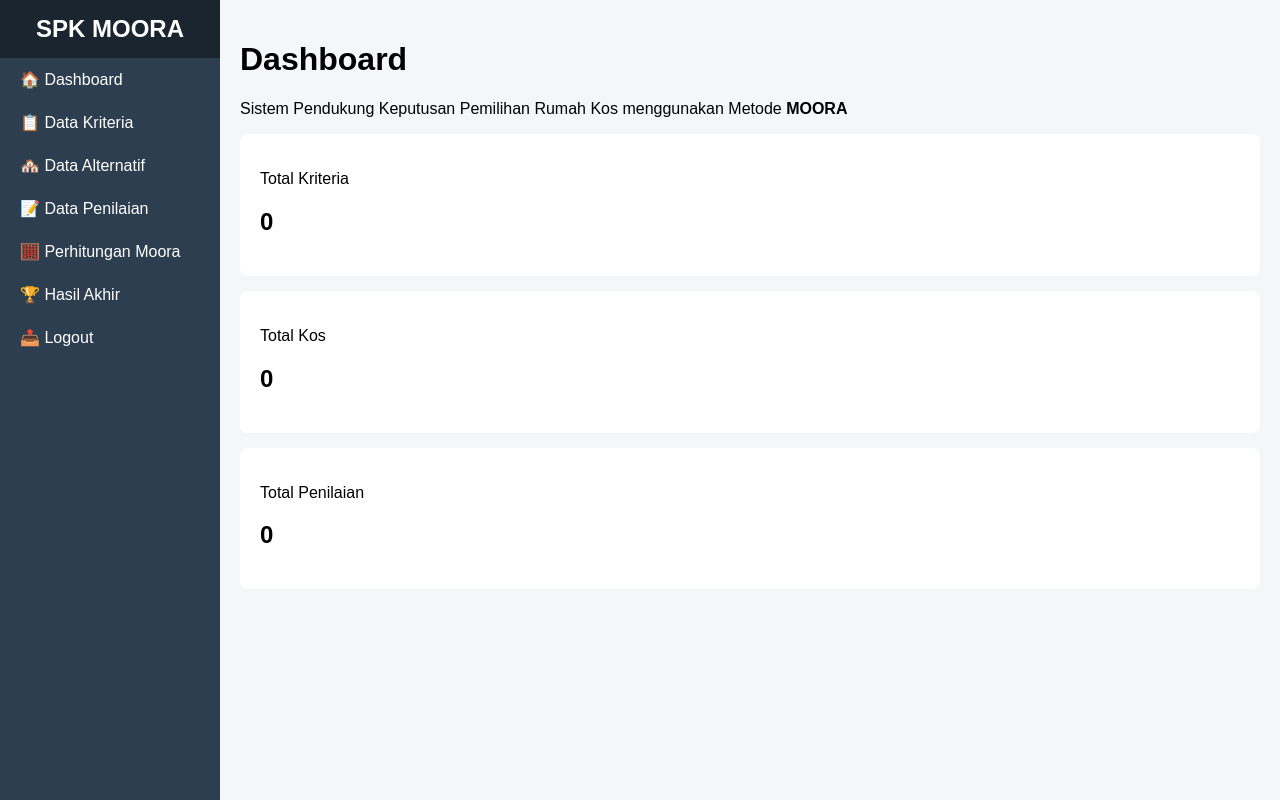
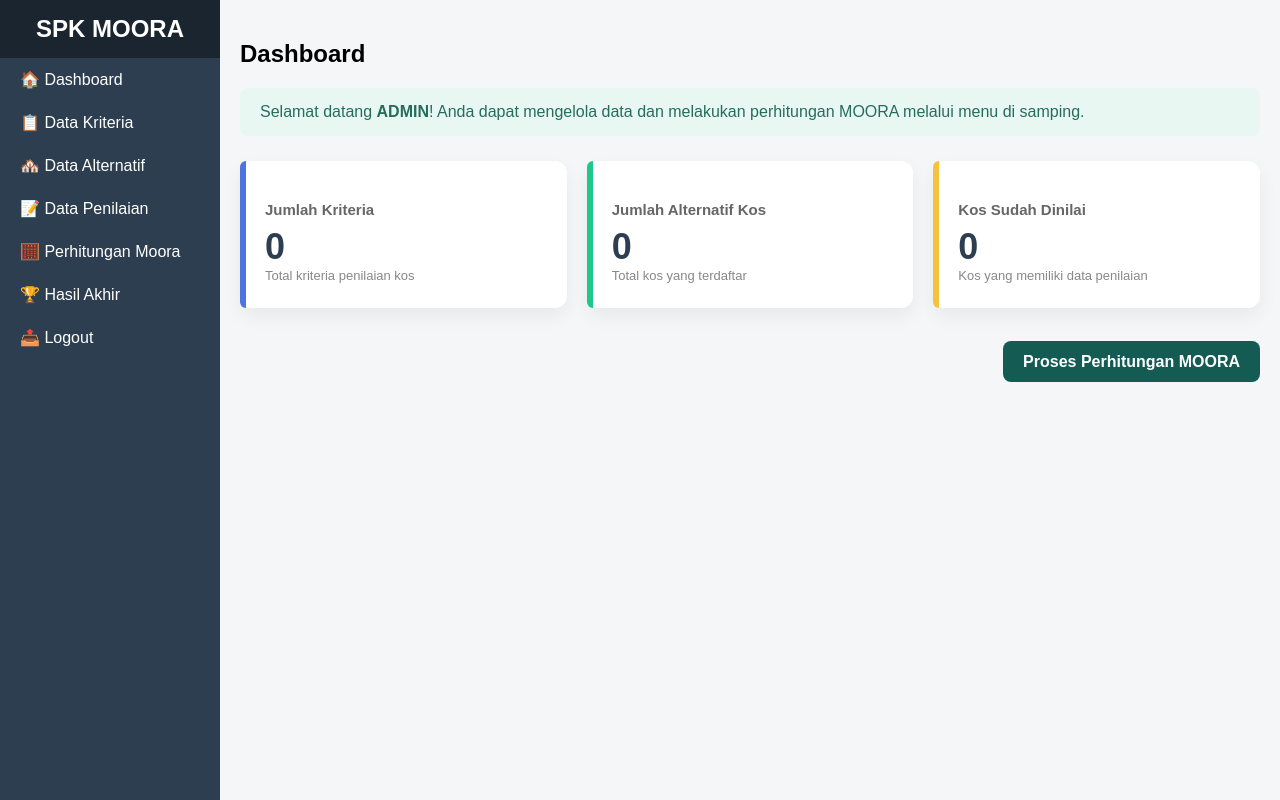
Before and after one commit to syivacahya/spk, a PHP site: page / in a window 1280 px wide. Run offline with PHP 8.4, Linux system fonts and the light colour scheme; the visitor is signed in with stand-in values (Sample User, id 1); data that the repository does not hold is empty.

Commit message:
benerin dashboard

```diff
--- a/index.php
+++ b/index.php
@@ -1,45 +1,139 @@
 <?php
 include 'cek_login.php';
 include 'koneksi.php';
+include 'layout/header.php';
+
+// jumlah kriteria
+$q_kriteria = mysqli_query($conn, "SELECT COUNT(*) AS total FROM kriteria");
+$data_kriteria = mysqli_fetch_assoc($q_kriteria);
+
+// jumlah alternatif kos
+$q_kos = mysqli_query($conn, "SELECT COUNT(*) AS total FROM alternatif");
+$data_kos = mysqli_fetch_assoc($q_kos);
+
+// jumlah kos yang sudah dinilai
+$q_penilaian = mysqli_query(
+    $conn,
+    "SELECT COUNT(DISTINCT id_alternatif) AS total FROM penilaian"
+);
+$data_penilaian = mysqli_fetch_assoc($q_penilaian);
 ?>
 
-<?php
-include 'koneksi.php';
-include 'layout/header.php';
+<style>
+.dashboard-header {
+    margin-bottom: 20px;
+}
 
-// hitung kriteria
-$q_kriteria = mysqli_query($conn, "SELECT * FROM kriteria");
-$total_kriteria = $q_kriteria ? mysqli_num_rows($q_kriteria) : 0;
+.dashboard-header p {
+    color: #666;
+}
 
-// hitung kos
-$q_kos = mysqli_query($conn, "SELECT * FROM alternatif");
-$total_kos = $q_kos ? mysqli_num_rows($q_kos) : 0;
+.alert {
+    background: #e8f7f1;
+    color: #256d5b;
+    padding: 15px 20px;
+    border-radius: 8px;
+    margin-bottom: 25px;
+}
 
-// hitung penilaian
-$q_penilaian = mysqli_query($conn, "SELECT * FROM penilaian");
-$total_penilaian = $q_penilaian ? mysqli_num_rows($q_penilaian) : 0;
-?>
+.cards {
+    display: grid;
+    grid-template-columns: repeat(auto-fit, minmax(260px, 1fr));
+    gap: 20px;
+}
 
-<h1>Dashboard</h1>
+.card {
+    background: #fff;
+    padding: 25px;
+    border-radius: 12px;
+    box-shadow: 0 8px 20px rgba(0,0,0,0.06);
+    position: relative;
+}
 
-<p>
-Sistem Pendukung Keputusan Pemilihan Rumah Kos
-menggunakan Metode <b>MOORA</b>
-</p>
+.card::before {
+    content: "";
+    position: absolute;
+    left: 0;
+    top: 0;
+    width: 6px;
+    height: 100%;
+    border-radius: 12px 0 0 12px;
+}
 
-<div class="card">
-    <p>Total Kriteria</p>
-    <h2><?= $total_kriteria ?></h2>
+.kriteria::before { background: #4e73df; }
+.alternatif::before { background: #1cc88a; }
+.penilaian::before { background: #f6c23e; }
+
+.card h3 {
+    font-size: 15px;
+    color: #666;
+    margin-bottom: 8px;
+}
+
+.card .angka {
+    font-size: 36px;
+    font-weight: bold;
+    color: #2c3e50;
+}
+
+.card .desc {
+    font-size: 13px;
+    color: #888;
+}
+
+.action {
+    margin-top: 30px;
+    text-align: right;
+}
+
+.btn {
+    background: #145b53ff;
+    color: #fff;
+    padding: 12px 20px;
+    border-radius: 8px;
+    text-decoration: none;
+    font-weight: bold;
+}
+
+.btn:hover {
+    background: #2a96a5;
+}
+</style>
+
+<div class="dashboard-header">
+    <h2>Dashboard</h2>
 </div>
 
-<div class="card">
-    <p>Total Kos</p>
-    <h2><?= $total_kos ?></h2>
+<div class="alert">
+    Selamat datang <b>ADMIN</b>! Anda dapat mengelola data dan melakukan perhitungan MOORA melalui menu di samping.
 </div>
 
-<div class="card">
-    <p>Total Penilaian</p>
-    <h2><?= $total_penilaian ?></h2>
+<div class="cards">
+
+    <div class="card kriteria">
+        <h3>Jumlah Kriteria</h3>
+        <div class="angka"><?= $data_kriteria['total']; ?></div>
+        <div class="desc">Total kriteria penilaian kos</div>
+    </div>
+
+    <div class="card alternatif">
+        <h3>Jumlah Alternatif Kos</h3>
+        <div class="angka"><?= $data_kos['total']; ?></div>
+        <div class="desc">Total kos yang terdaftar</div>
+    </div>
+
+    <div class="card penilaian">
+        <h3>Kos Sudah Dinilai</h3>
+        <div class="angka"><?= $data_penilaian['total']; ?></div>
+        <div class="desc">Kos yang memiliki data penilaian</div>
+    </div>
+
+</div>
+
+<div class="action">
+    <a href="perhitungan.php" class="btn">
+        Proses Perhitungan MOORA
+    </a>
 </div>
 
 <?php include 'layout/footer.php'; ?>
```
